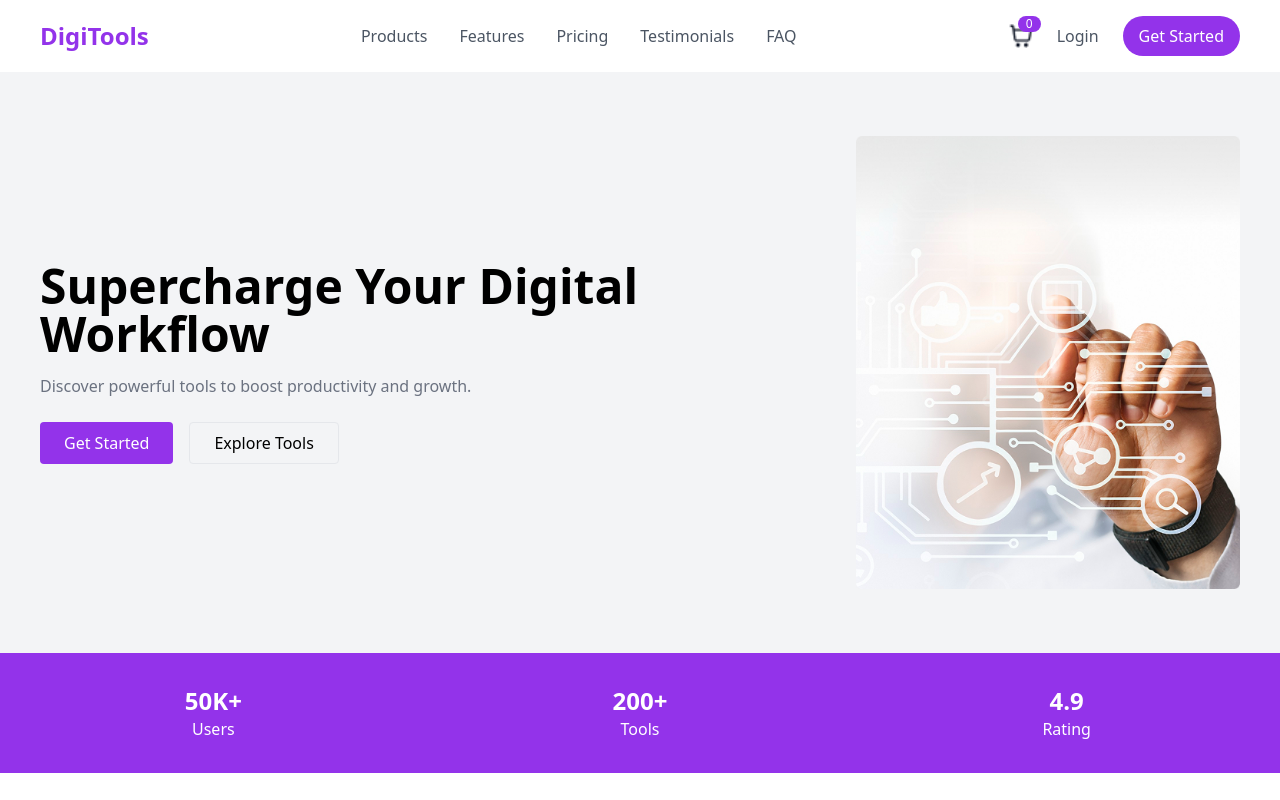
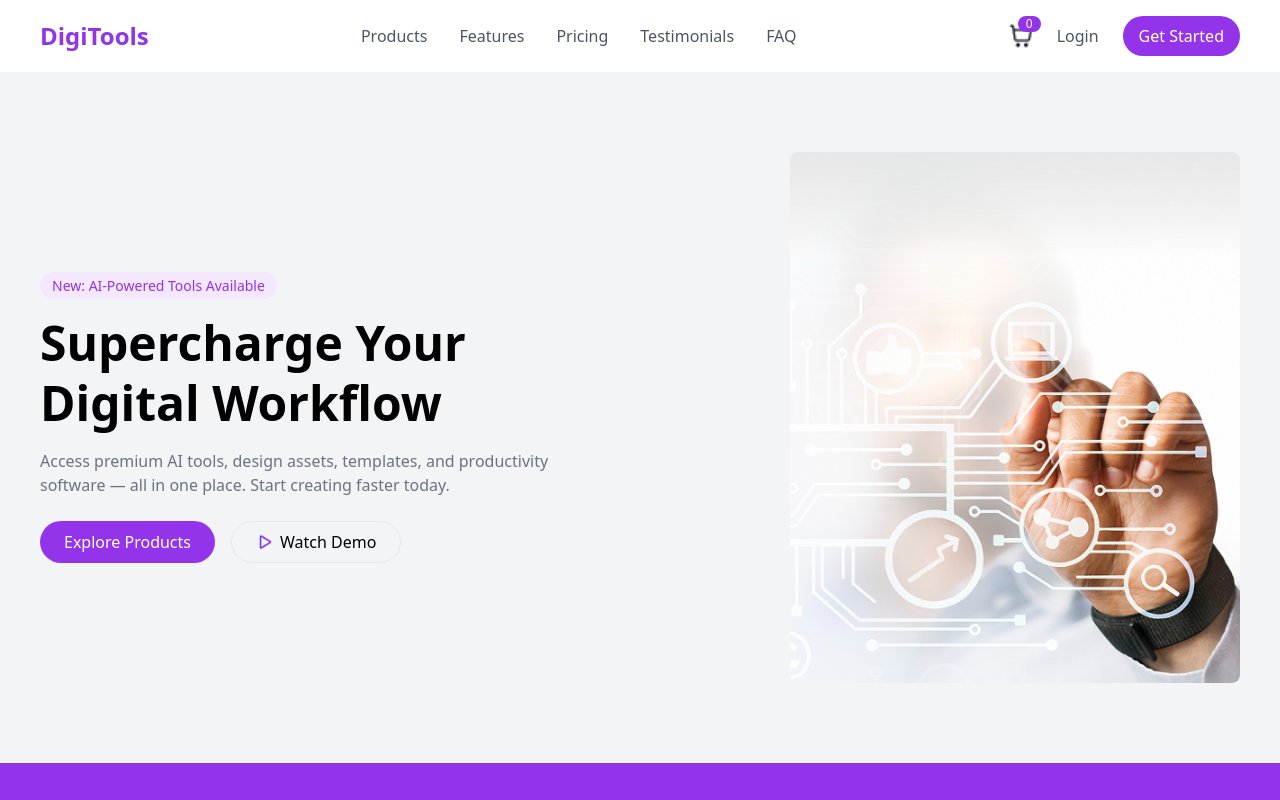
Before and after one commit to Avishek-Pratyay/Projects-digital-tools, a React (Vite) app: page / in a window 1280 px wide. Shown: the top 800 px of the page. Built offline with nearby package versions, Linux system fonts and the light colour scheme.

Commit message:
banner is done

```diff
--- a/src/components/Banner.jsx
+++ b/src/components/Banner.jsx
@@ -1,25 +1,56 @@
+import playIcon from "/assets/play.png";
+
 export default function Banner() {
   return (
-    <div className="flex flex-col md:flex-row items-center justify-between px-10 py-16 bg-gray-100">
-      <div>
-        <h1 className="text-5xl font-bold mb-4">
-          Supercharge Your Digital Workflow
-        </h1>
-        <p className="text-gray-500 mb-6">
-          Discover powerful tools to boost productivity and growth.
-        </p>
+    <div className="bg-gray-100 px-10 py-20">
+      <div className="flex flex-col-reverse md:flex-row items-center justify-between gap-10">
 
-        <div className="flex gap-4">
-          <button className="bg-purple-600 text-white px-6 py-2 rounded">
-            Get Started
-          </button>
-          <button className="border px-6 py-2 rounded">
-            Explore Tools
-          </button>
+        {/* LEFT CONTENT */}
+        <div className="max-w-xl">
+
+          {/* BADGE */}
+          <span className="bg-purple-100 text-purple-600 px-3 py-1 rounded-full text-sm">
+            New: AI-Powered Tools Available
+          </span>
+
+          {/* HEADING */}
+          <h1 className="text-5xl font-bold mt-4 leading-tight">
+            Supercharge Your <br />
+            Digital Workflow
+          </h1>
+
+          {/* DESCRIPTION */}
+          <p className="text-gray-500 mt-4">
+            Access premium AI tools, design assets, templates, and productivity
+            software — all in one place. Start creating faster today.
+          </p>
+
+          {/* BUTTONS */}
+          <div className="flex gap-4 mt-6">
+
+            {/* PRIMARY BUTTON */}
+            <button className="bg-purple-600 text-white px-6 py-2 rounded-full">
+              Explore Products
+            </button>
+
+            {/* SECONDARY BUTTON */}
+            <button className="flex items-center gap-2 border px-6 py-2 rounded-full">
+              <img src={playIcon} className="w-4" />
+              Watch Demo
+            </button>
+
+          </div>
         </div>
+
+        {/* RIGHT IMAGE */}
+        <div>
+          <img
+            src="/assets/banner.png"
+            className="w-[400px] md:w-[450px] rounded-lg"
+          />
+        </div>
+
       </div>
-
-      <img src="/assets/banner.png" className="w-96 mt-6 md:mt-0" />
     </div>
   );
 }
```
